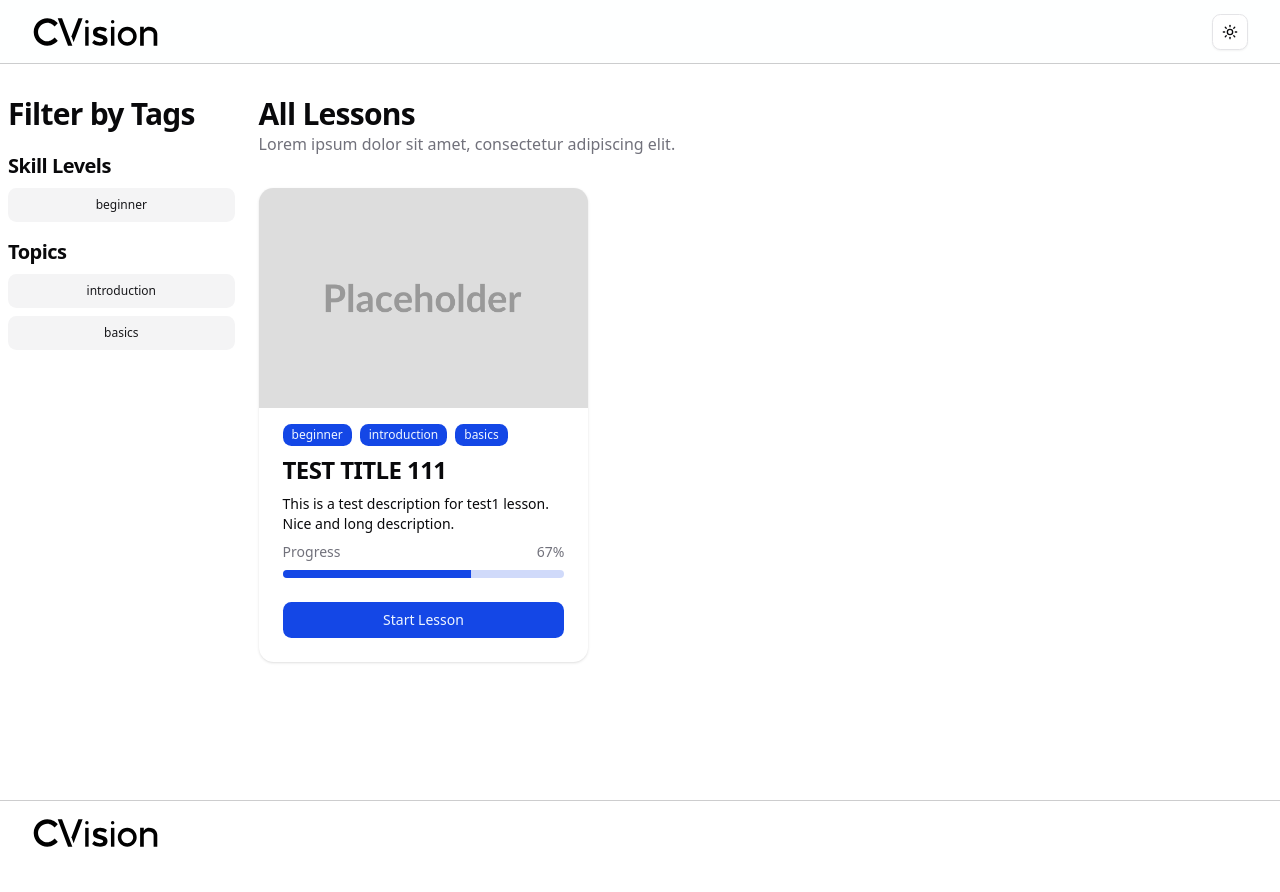
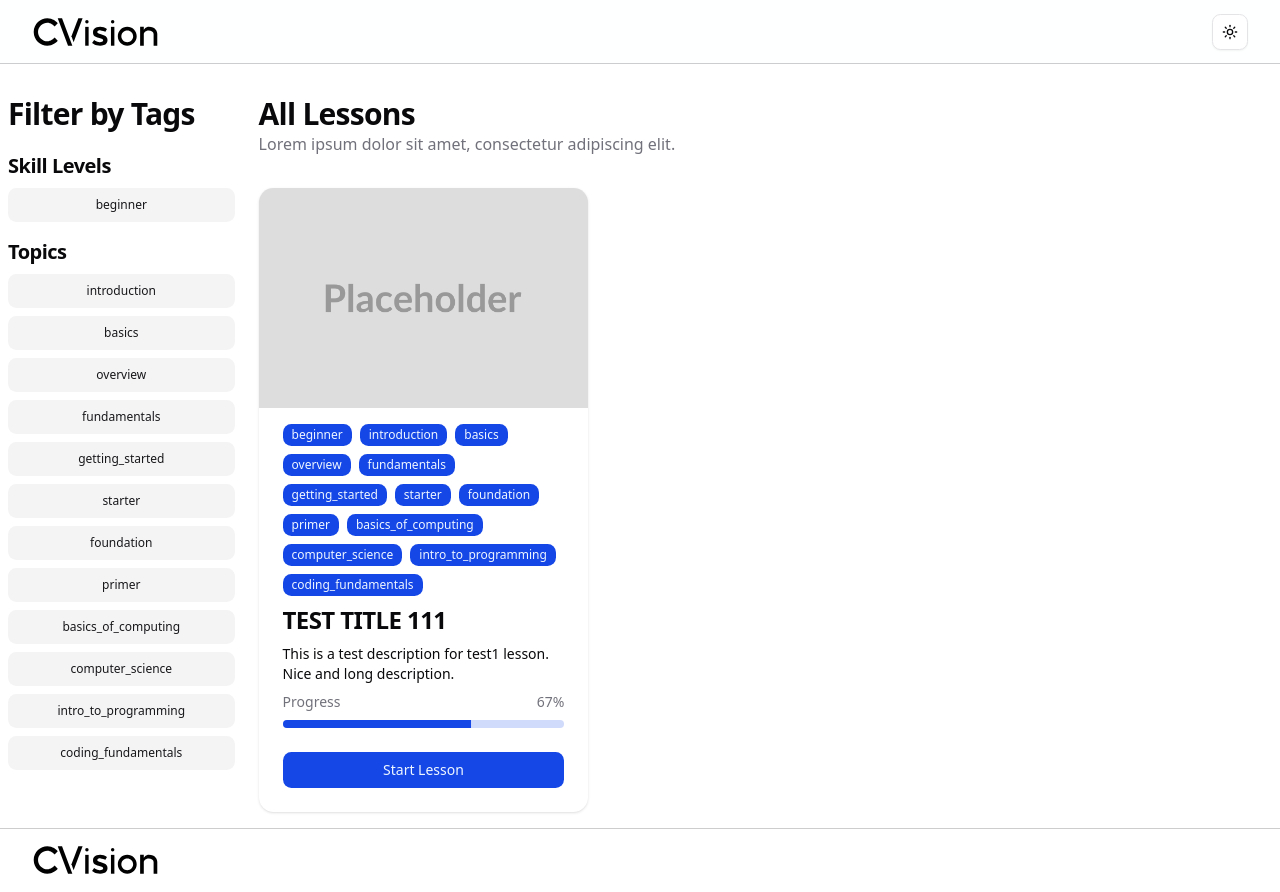
Before and after one commit to B4rawasz/Widzenie_Komputerowe_PG, a Next.js app: page /lessons in a window 1280 px wide. Before the commit the page ends 864 px from the top, so only its background shows below. Built offline with nearby package versions, Linux system fonts and the light colour scheme.

Commit message:
Update lessonsClient layout for improved tag filtering

```diff
--- a/src/components/lessons/lessonsClient.tsx
+++ b/src/components/lessons/lessonsClient.tsx
@@ -121,7 +121,7 @@ export default function LessonsClient({ lessons }: { lessons: AllLessonsMetadata
 
 	return (
 		<div className="max-w-360 mx-auto flex flex-row">
-			<aside className="w-1/4 sticky top-16 h-[calc(100vh-4rem)] px-2 flex flex-col">
+			<aside className="w-1/4 sticky top-16 min-h-[calc(100vh-8rem)] max-h-[calc(100vh-4rem)] px-2 flex flex-col">
 				<h2 className="mt-8 mb-3">Filter by Tags</h2>
 				<ScrollArea className="flex-1 min-h-0 pr-2">
 					<div className="flex flex-col flex-wrap gap-2 pr-2">
--- a/src/content/test1/page.mdx
+++ b/src/content/test1/page.mdx
@@ -10,6 +10,16 @@ tags:
   topic:
     - "introduction"
     - "basics"
+    - "overview"
+    - "fundamentals"
+    - "getting_started"
+    - "starter"
+    - "foundation"
+    - "primer"
+    - "basics_of_computing"
+    - "computer_science"
+    - "intro_to_programming"
+    - "coding_fundamentals"
 coverImage: "/covers/cover.png"
 ---
 
--- /dev/null
+++ b/src/content/test1/parts/test1.mdx
@@ -0,0 +1,14 @@
+---
+title: "TEST TITLE 1"
+val: 12345
+description: "TEST DESCRIPTION"
+icon: Ampersands
+---
+
+## TEST EOEOEO
+
+Lorem ipsum dolor sit amet, consectetur adipiscing elit.
+Maecenas tortor sem, iaculis dictum lobortis eu, tincidunt vitae orci.
+Donec consectetur metus ultricies, rhoncus sapien volutpat, vestibulum nibh.
+Nulla vel lorem massa. Duis sollicitudin eleifend neque, ac faucibus mi.
+Nunc vel quam ut enim tincidunt facilisis in ut justo.
```
